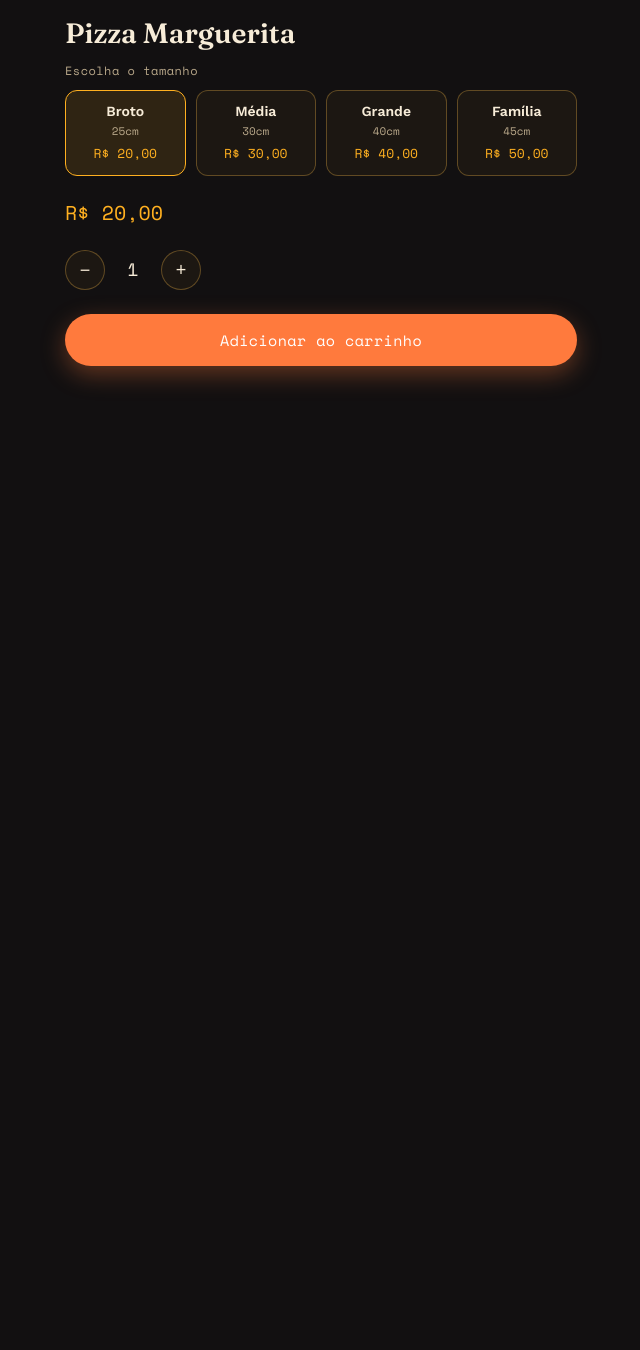
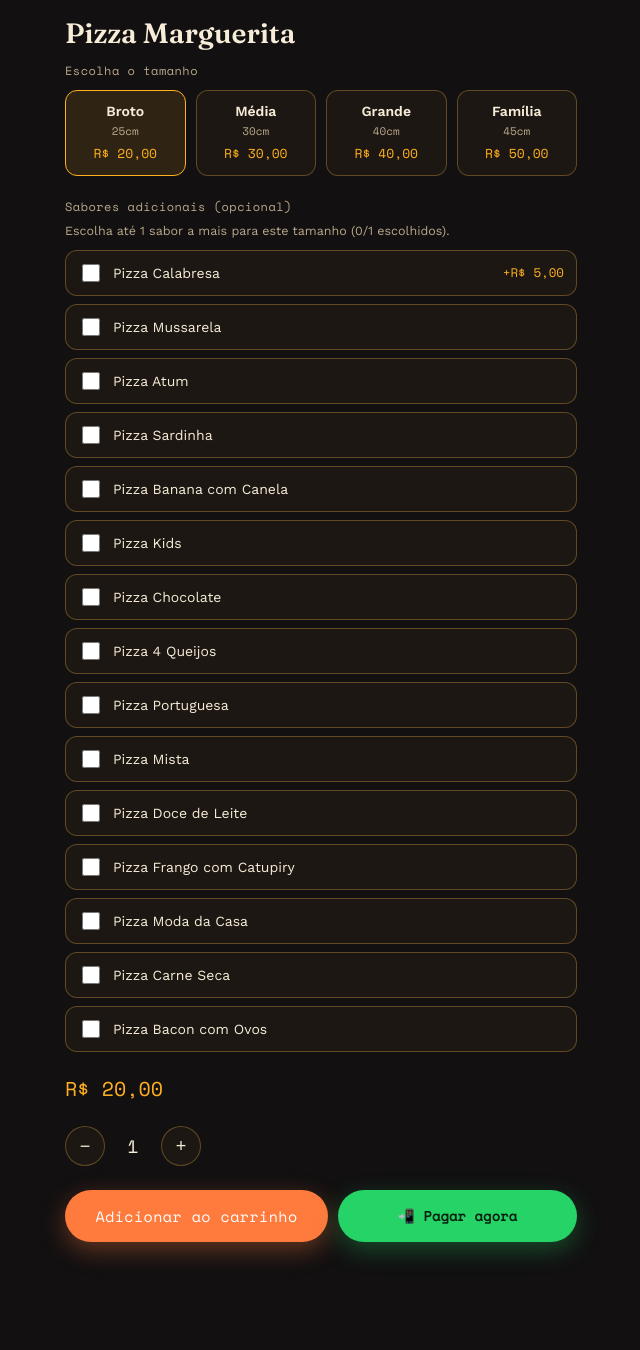
Before and after one commit to Alons078/proyecto-pizzaria-site-web, a Flask app: page /produto/1 in a window 1280 px wide. Shown: the part 597-1947 px from the top of the page, without its empty margins (319-959 px from the left). Before the commit the page ends 983 px from the top, so only its background shows below. Run offline with Flask 3, Linux system fonts and the light colour scheme; data comes from the database, SQL or seed files in the repository; data that the repository does not hold is empty.

Commit message:
Add files via upload

```diff
--- a/static/admin.js
+++ b/static/admin.js
@@ -332,7 +332,7 @@ function fillItemList(elementId, list) {
     <div class="item-row" data-id="${escapeHTML(item.id)}">
       <div class="field item-name-field"><label>Nome</label><input type="text" class="item-name-input" value="${escapeHTML(item.name)}" placeholder="Nome do produto"></div>
       <div class="field"><label>Preço (R$)</label><input type="number" min="0" step="0.5" class="item-price" value="${escapeHTML(item.price)}"></div>
-      <div class="field"><label>Extra em promoções (R$)</label><input type="number" min="0" step="0.5" class="item-promo-extra" value="${escapeHTML(item.promo_extra || 0)}"><small>Valor somado quando este produto for escolhido numa promoção.</small></div>
+      <div class="field"><label>Extra por sabor (R$)</label><input type="number" min="0" step="0.5" class="item-promo-extra" value="${escapeHTML(item.promo_extra || 0)}"><small>Valor somado quando este produto for escolhido numa promoção, ou como sabor adicional na página de outra pizza.</small></div>
       <div class="field item-image-field"><label>Imagem do produto</label><input type="file" class="item-image-file" accept="image/png,image/jpeg,image/webp,image/gif"><div class="image-preview item-image-preview">${item.image ? `<img src="${escapeHTML(item.image)}" alt="${escapeHTML(item.name)}">` : `<span>Nenhuma imagem</span>`}</div></div>
       <div class="field item-description-field"><label>Comentário / descrição</label><textarea class="item-description" placeholder="Ex.: Molho de tomate, mussarela e manjericão">${escapeHTML(item.description || "")}</textarea></div>
       <label class="item-featured-field"><input type="checkbox" class="item-featured" ${item.featured ? "checked" : ""}> Destacar em "Mais pedidos"</label>
--- a/static/cart.js
+++ b/static/cart.js
@@ -74,6 +74,56 @@ function cartFormatPrice(value) {
   return `R$ ${Number(value || 0).toFixed(2).replace(".", ",")}`;
 }
 
+/*
+ * Monta a mensagem de WhatsApp de um pedido, dado o conteúdo do carrinho
+ * (lista de linhas { name, qty, unit_price }), o total já calculado, e os
+ * dados do checkout ({ name, delivery, address, payment, notes,
+ * trocoPaidWith, trocoAmount }). Usada tanto pela página do carrinho quanto
+ * pelo botão "Pagar agora" na página do produto, pra não duplicar o texto
+ * do pedido em dois lugares.
+ */
+function cartOrderMessage(cart, total, checkout) {
+  const lines = cart.map((line) =>
+    `• ${line.qty}x ${line.name} — ${cartFormatPrice(line.unit_price * line.qty)}`
+  );
+
+  let message = `Olá! Gostaria de fazer o seguinte pedido:\n\n`;
+  message += lines.join("\n");
+  message += `\n\n*Total: ${cartFormatPrice(total)}*\n\n`;
+  message += `Nome: ${checkout.name}\n`;
+  message += `Entrega: ${checkout.delivery}\n`;
+  if (checkout.delivery === "Entrega (delivery)" && checkout.address) {
+    message += `Endereço: ${checkout.address}\n`;
+  }
+  message += `Pagamento: ${checkout.payment}\n`;
+  if (checkout.trocoPaidWith !== null && checkout.trocoPaidWith !== undefined) {
+    message += `Troco para: ${cartFormatPrice(checkout.trocoPaidWith)} (troco de ${cartFormatPrice(checkout.trocoAmount)})\n`;
+  }
+  if (checkout.notes) message += `Observações: ${checkout.notes}\n`;
+  return message;
+}
+
+/* Manda o pedido para o servidor (para o agente de impressão térmica
+ * pegar), mas sem travar o cliente: mesmo que isso falhe (sem internet no
+ * momento, servidor fora do ar), o pedido continua indo pelo WhatsApp
+ * normalmente — só não vai sair impresso sozinho. */
+function cartRegisterOrder(cart, checkout) {
+  const payload = {
+    items: cart.map((line) => ({ name: line.name, qty: line.qty, unit_price: line.unit_price })),
+    customer_name: checkout.name,
+    delivery_type: checkout.delivery,
+    address: checkout.address,
+    payment_method: checkout.payment,
+    notes: checkout.notes,
+    troco_paid_with: checkout.trocoPaidWith,
+  };
+  fetch("/api/pedidos", {
+    method: "POST",
+    headers: { "Content-Type": "application/json" },
+    body: JSON.stringify(payload),
+  }).catch((error) => console.error("Não foi possível registrar o pedido para impressão:", error));
+}
+
 /* Bolinha com a quantidade de itens no carrinho, mostrada perto da marca. */
 function cartUpdateBadge() {
   const badge = document.getElementById("cart-badge");
--- a/static/produto.js
+++ b/static/produto.js
@@ -1,4 +1,6 @@
-/* Página de detalhe de um produto: escolher quantidade e adicionar ao carrinho. */
+/* Página de detalhe de um produto: escolher tamanho, sabores extras (pizza),
+ * quantidade, e adicionar ao carrinho — ou pagar direto por aqui mesmo,
+ * sem passar pelo carrinho. */
 
 function escapeHTML(value) {
   return String(value ?? "")
@@ -13,19 +15,34 @@ let currentItem = null;
 let currentQty = 1;
 let currentSizes = [];
 let selectedSizeId = null;
+let currentAllItems = [];
+let selectedFlavorIds = [];
+let storeInfo = { whatsapp_number: "" };
 
 async function loadProduct() {
   const container = document.getElementById("product-content");
   try {
-    const res = await fetch(`/api/item/${ITEM_ID}`);
-    const data = await res.json();
-    if (!res.ok || !data.ok) {
+    const [itemRes, dataRes] = await Promise.all([
+      fetch(`/api/item/${ITEM_ID}`),
+      fetch(`/api/data`),
+    ]);
+    const data = await itemRes.json();
+    if (!itemRes.ok || !data.ok) {
       container.innerHTML = `<p class="product-warning">Produto não encontrado.</p>`;
       return;
     }
     currentItem = data.item;
     currentSizes = Array.isArray(data.pizza_sizes) ? data.pizza_sizes : [];
     if (currentSizes.length) selectedSizeId = currentSizes[0].id;
+    storeInfo = data.store || {};
+
+    try {
+      const siteData = await dataRes.json();
+      currentAllItems = Array.isArray(siteData.items) ? siteData.items : [];
+    } catch (error) {
+      currentAllItems = [];
+    }
+
     renderProduct(currentItem);
   } catch (error) {
     console.error(error);
@@ -33,12 +50,27 @@ async function loadProduct() {
   }
 }
 
-function currentUnitPrice() {
-  if (currentSizes.length) {
-    const size = currentSizes.find((s) => s.id === selectedSizeId);
-    return size ? Number(size.price || 0) : 0;
-  }
-  return Number(currentItem.price || 0);
+/* Quantos sabores no total (contando o sabor original) uma pizza aceita,
+ * de acordo com o tamanho escolhido. Broto e Média aceitam até 2 sabores
+ * no total (1 extra); Grande e Família aceitam até 4 (3 extras). Se o
+ * nome do tamanho não bater com nenhum desses, usa o diâmetro (cm) como
+ * critério de reserva, pra continuar funcionando mesmo se o admin
+ * renomear os tamanhos. */
+function maxTotalFlavors(size) {
+  if (!size) return 1;
+  const name = String(size.name || "").toLowerCase();
+  if (name.includes("broto") || name.includes("média") || name.includes("media")) return 2;
+  if (name.includes("grande") || name.includes("família") || name.includes("familia")) return 4;
+  return Number(size.cm) > 32 ? 4 : 2;
+}
+
+function currentSize() {
+  return currentSizes.find((s) => s.id === selectedSizeId) || null;
+}
+
+function pizzaFlavorOptions() {
+  if (!currentItem || currentItem.category !== "pizza") return [];
+  return currentAllItems.filter((i) => i.category === "pizza" && i.id !== currentItem.id);
 }
 
 function renderProduct(item) {
@@ -58,6 +90,23 @@ function renderProduct(item) {
     </div>
   ` : "";
 
+  const flavorOptions = pizzaFlavorOptions();
+  const flavorsHTML = (flavorOptions.length && currentSizes.length) ? `
+    <div class="flavor-block">
+      <label>Sabores adicionais (opcional)</label>
+      <p class="flavor-hint" id="flavor-hint"></p>
+      <div class="flavor-options" id="flavor-options">
+        ${flavorOptions.map((flavor) => `
+          <label class="flavor-option" data-flavor-id="${flavor.id}">
+            <input type="checkbox" class="flavor-checkbox" value="${flavor.id}" ${selectedFlavorIds.includes(flavor.id) ? "checked" : ""}>
+            <span class="flavor-name">${escapeHTML(flavor.name)}</span>
+            ${Number(flavor.promo_extra || 0) > 0 ? `<span class="flavor-extra">+${cartFormatPrice(flavor.promo_extra)}</span>` : ""}
+          </label>
+        `).join("")}
+      </div>
+    </div>
+  ` : "";
+
   container.innerHTML = `
     <div class="product-image">
       ${item.image ? `<img src="${escapeHTML(item.image)}" alt="${escapeHTML(item.name)}">` : `<span>foto</span>`}
@@ -65,31 +114,142 @@ function renderProduct(item) {
     <h1 class="product-title">${escapeHTML(item.name)}</h1>
     ${item.description ? `<p class="product-description">${escapeHTML(item.description)}</p>` : ""}
     ${sizesHTML}
+    ${flavorsHTML}
     <div class="product-price" id="product-price"></div>
 
     <div class="qty-control">
       <button type="button" id="qty-minus" aria-label="Diminuir quantidade">−</button>
-      <span class="qty-value" id="qty-value">1</span>
+      <span class="qty-value" id="qty-value">${currentQty}</span>
       <button type="button" id="qty-plus" aria-label="Aumentar quantidade">+</button>
     </div>
 
-    <button type="button" class="add-to-cart-btn" id="add-to-cart-btn">Adicionar ao carrinho</button>
+    <div class="product-actions">
+      <button type="button" class="add-to-cart-btn" id="add-to-cart-btn">Adicionar ao carrinho</button>
+      <button type="button" class="buy-now-btn" id="buy-now-btn">📲 Pagar agora</button>
+    </div>
+
+    <div class="inline-checkout" id="inline-checkout" style="display:none;">
+      <h2>Finalizar pedido</h2>
+      <div class="checkout-field">
+        <label>Seu nome</label>
+        <input type="text" id="buy-now-name" placeholder="Nome para o pedido">
+      </div>
+      <div class="checkout-field">
+        <label>Forma de entrega</label>
+        <select id="buy-now-delivery">
+          <option value="Retirada no local">Retirada no local</option>
+          <option value="Entrega (delivery)">Entrega (delivery)</option>
+        </select>
+      </div>
+      <div class="checkout-field" id="buy-now-address-field">
+        <label>Endereço para entrega</label>
+        <input type="text" id="buy-now-address" placeholder="Rua, número, bairro">
+      </div>
+      <div class="checkout-field">
+        <label>Forma de pagamento</label>
+        <select id="buy-now-payment">
+          <option value="Dinheiro">Dinheiro</option>
+          <option value="Cartão na entrega">Cartão na entrega</option>
+          <option value="Pix">Pix</option>
+        </select>
+      </div>
+      <a href="#" class="checkout-btn" id="buy-now-confirm">📲 Confirmar pedido pelo WhatsApp</a>
+      <p class="product-warning" id="buy-now-warning"></p>
+    </div>
   `;
 
   if (currentSizes.length) {
     container.querySelectorAll(".size-option").forEach((btn) => {
       btn.addEventListener("click", () => {
         selectedSizeId = Number(btn.dataset.sizeId);
-        container.querySelectorAll(".size-option").forEach((b) => b.classList.toggle("selected", Number(b.dataset.sizeId) === selectedSizeId));
-        updatePriceDisplay();
+        const newMax = maxTotalFlavors(currentSize());
+        if (selectedFlavorIds.length > newMax - 1) {
+          selectedFlavorIds = selectedFlavorIds.slice(0, Math.max(0, newMax - 1));
+        }
+        renderProduct(currentItem);
       });
     });
+  }
+
+  if (flavorOptions.length) {
+    container.querySelectorAll(".flavor-checkbox").forEach((cb) => {
+      cb.addEventListener("change", onFlavorChange);
+    });
+    onFlavorChange();
   }
 
   document.getElementById("qty-minus").addEventListener("click", () => updateQty(-1));
   document.getElementById("qty-plus").addEventListener("click", () => updateQty(1));
   document.getElementById("add-to-cart-btn").addEventListener("click", addToCart);
+  document.getElementById("buy-now-btn").addEventListener("click", toggleInlineCheckout);
+
+  const deliverySelect = document.getElementById("buy-now-delivery");
+  const addressField = document.getElementById("buy-now-address-field");
+  const toggleAddressField = () => {
+    addressField.style.display = deliverySelect.value === "Entrega (delivery)" ? "block" : "none";
+  };
+  deliverySelect.addEventListener("change", toggleAddressField);
+  toggleAddressField();
+
+  document.getElementById("buy-now-confirm").addEventListener("click", buyNowConfirm);
+
   updatePriceDisplay();
+}
+
+/* Ajusta as caixinhas de sabor extra: quando o limite do tamanho já foi
+ * atingido, desabilita as opções que ainda não foram marcadas, pra não
+ * deixar escolher mais sabores do que o tamanho permite. */
+function onFlavorChange() {
+  const checkboxes = [...document.querySelectorAll(".flavor-checkbox")];
+  selectedFlavorIds = checkboxes.filter((cb) => cb.checked).map((cb) => Number(cb.value));
+
+  const max = maxTotalFlavors(currentSize());
+  const extraAllowed = Math.max(0, max - 1);
+  const limitReached = selectedFlavorIds.length >= extraAllowed;
+
+  checkboxes.forEach((cb) => {
+    const optionEl = cb.closest(".flavor-option");
+    const shouldDisable = !cb.checked && limitReached;
+    cb.disabled = shouldDisable;
+    if (optionEl) optionEl.classList.toggle("disabled", shouldDisable);
+  });
+
+  const hintEl = document.getElementById("flavor-hint");
+  if (hintEl) {
+    hintEl.textContent = extraAllowed > 0
+      ? `Escolha até ${extraAllowed} sabor${extraAllowed > 1 ? "es" : ""} a mais para este tamanho (${selectedFlavorIds.length}/${extraAllowed} escolhidos).`
+      : "Este tamanho não aceita sabores adicionais.";
+  }
+
+  updatePriceDisplay();
+}
+
+function currentUnitPrice() {
+  let price = 0;
+  if (currentSizes.length) {
+    const size = currentSize();
+    price = size ? Number(size.price || 0) : 0;
+  } else {
+    price = Number(currentItem.price || 0);
+  }
+  selectedFlavorIds.forEach((id) => {
+    const flavor = currentAllItems.find((i) => i.id === id);
+    if (flavor) price += Number(flavor.promo_extra || 0);
+  });
+  return price;
+}
+
+function selectedFlavorItems() {
+  return selectedFlavorIds
+    .map((id) => currentAllItems.find((i) => i.id === id))
+    .filter(Boolean);
+}
+
+function fullProductName() {
+  const size = currentSize();
+  const baseName = size ? `${currentItem.name} (${size.name} ${size.cm}cm)` : currentItem.name;
+  const flavors = selectedFlavorItems();
+  return flavors.length ? `${baseName} + ${flavors.map((f) => f.name).join(", ")}` : baseName;
 }
 
 function updateQty(delta) {
@@ -106,9 +266,11 @@ function updatePriceDisplay() {
 }
 
 function addToCart() {
-  const size = currentSizes.length ? currentSizes.find((s) => s.id === selectedSizeId) : null;
-  const name = size ? `${currentItem.name} (${size.name} ${size.cm}cm)` : currentItem.name;
-  const key = size ? `item-${currentItem.id}-tam-${size.id}` : `item-${currentItem.id}`;
+  const size = currentSize();
+  const flavors = selectedFlavorItems();
+  const name = fullProductName();
+  const key = (size ? `item-${currentItem.id}-tam-${size.id}` : `item-${currentItem.id}`) +
+    (flavors.length ? `-sab-${[...selectedFlavorIds].sort((a, b) => a - b).join("-")}` : "");
 
   cartAdd({
     key,
@@ -125,4 +287,53 @@ function addToCart() {
   setTimeout(() => { btn.textContent = original; }, 1200);
 }
 
+function toggleInlineCheckout() {
+  const panel = document.getElementById("inline-checkout");
+  panel.style.display = panel.style.display === "none" ? "block" : "none";
+}
+
+function buyNowConfirm(event) {
+  event.preventDefault();
+  const warningEl = document.getElementById("buy-now-warning");
+  const phone = String(storeInfo.whatsapp_number || "").replace(/\D/g, "");
+
+  if (!phone) {
+    warningEl.textContent = "A pizzaria ainda não configurou um número de WhatsApp. Entre em contato diretamente.";
+    return;
+  }
+
+  const customerName = document.getElementById("buy-now-name").value.trim();
+  const delivery = document.getElementById("buy-now-delivery").value;
+  const address = document.getElementById("buy-now-address").value.trim();
+  const payment = document.getElementById("buy-now-payment").value;
+
+  if (!customerName) {
+    warningEl.textContent = "Digite seu nome para confirmar o pedido.";
+    return;
+  }
+  if (delivery === "Entrega (delivery)" && !address) {
+    warningEl.textContent = "Digite o endereço de entrega.";
+    return;
+  }
+  warningEl.textContent = "";
+
+  const unitPrice = currentUnitPrice();
+  const total = unitPrice * currentQty;
+  const cartLine = [{ name: fullProductName(), qty: currentQty, unit_price: unitPrice }];
+  const checkout = {
+    name: customerName, delivery, address, payment,
+    notes: "", trocoPaidWith: null, trocoAmount: null,
+  };
+
+  cartRegisterOrder(cartLine, checkout);
+  const message = cartOrderMessage(cartLine, total, checkout);
+  const url = `https://wa.me/${phone}?text=${encodeURIComponent(message)}`;
+  window.open(url, "_blank");
+
+  const confirmBtn = document.getElementById("buy-now-confirm");
+  const original = confirmBtn.textContent;
+  confirmBtn.textContent = "Pedido enviado ✓";
+  setTimeout(() => { confirmBtn.textContent = original; }, 1500);
+}
+
 loadProduct();
--- a/static/style.css
+++ b/static/style.css
@@ -460,6 +460,107 @@ header.top {
   min-height: 16px;
 }
 
+.flavor-block {
+  margin-bottom: 22px;
+}
+
+.flavor-block > label {
+  display: block;
+  font-family: var(--font-mono);
+  font-size: 12px;
+  color: var(--ink-soft);
+  letter-spacing: 0.04em;
+  margin-bottom: 6px;
+}
+
+.flavor-hint {
+  font-size: 12.5px;
+  color: var(--ink-soft);
+  margin: 0 0 10px;
+}
+
+.flavor-options {
+  display: flex;
+  flex-direction: column;
+  gap: 8px;
+}
+
+.flavor-option {
+  display: flex;
+  align-items: center;
+  gap: 10px;
+  padding: 10px 12px;
+  border-radius: 12px;
+  border: 1px solid var(--line-strong);
+  background: var(--paper-warm);
+  cursor: pointer;
+}
+
+.flavor-option input[type="checkbox"] {
+  width: 18px;
+  height: 18px;
+  accent-color: var(--ember);
+  flex-shrink: 0;
+}
+
+.flavor-option .flavor-name {
+  flex: 1;
+  font-size: 14px;
+  color: var(--ink);
+}
+
+.flavor-option .flavor-extra {
+  font-family: var(--font-mono);
+  font-size: 12.5px;
+  color: var(--ember-dark);
+}
+
+.flavor-option.disabled {
+  opacity: 0.4;
+  cursor: not-allowed;
+}
+
+.product-actions {
+  display: flex;
+  gap: 10px;
+  margin-bottom: 8px;
+}
+
+.product-actions .add-to-cart-btn {
+  flex: 1;
+  margin-bottom: 0;
+}
+
+.buy-now-btn {
+  flex: 1;
+  font-family: var(--font-mono);
+  font-size: 13.5px;
+  letter-spacing: 0.02em;
+  background: #25D366;
+  color: #06210f;
+  border: none;
+  padding: 15px 10px;
+  border-radius: 999px;
+  cursor: pointer;
+  font-weight: 600;
+  box-shadow: 0 8px 24px rgba(37, 211, 102, 0.3);
+}
+
+.buy-now-btn:active { transform: translateY(1px); }
+
+.inline-checkout {
+  margin-top: 18px;
+  padding-top: 18px;
+  border-top: 1px solid var(--line);
+}
+
+.inline-checkout h2 {
+  font-family: var(--font-display);
+  font-size: 18px;
+  margin: 0 0 14px;
+  color: var(--ink);
+}
+
 /* ---------- carrinho / checkout ---------- */
 
 .cart-page { max-width: 640px; margin: 0 auto; padding: 24px 24px 120px; }
```
Also changed, not shown: static/carrinho.js (+3 -36 lines).
